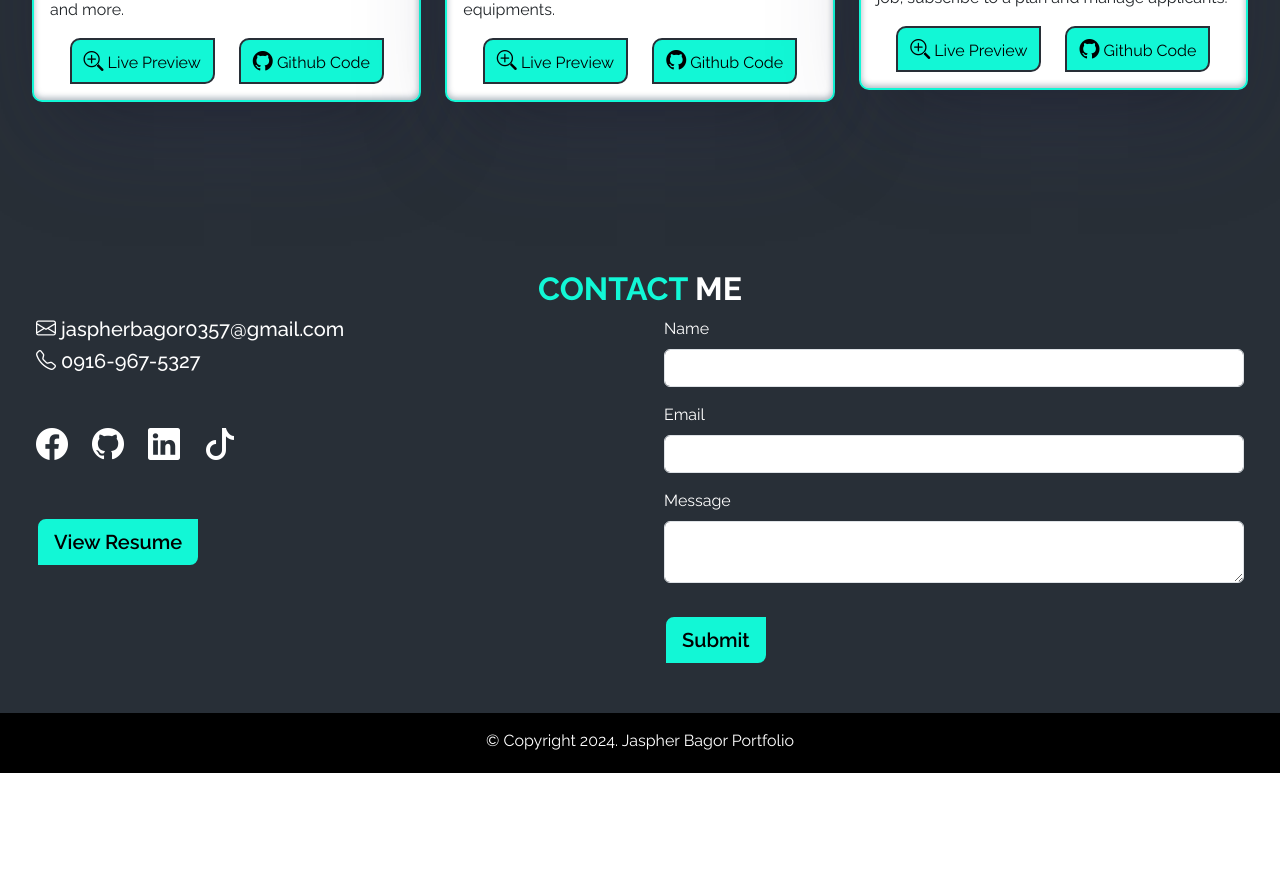
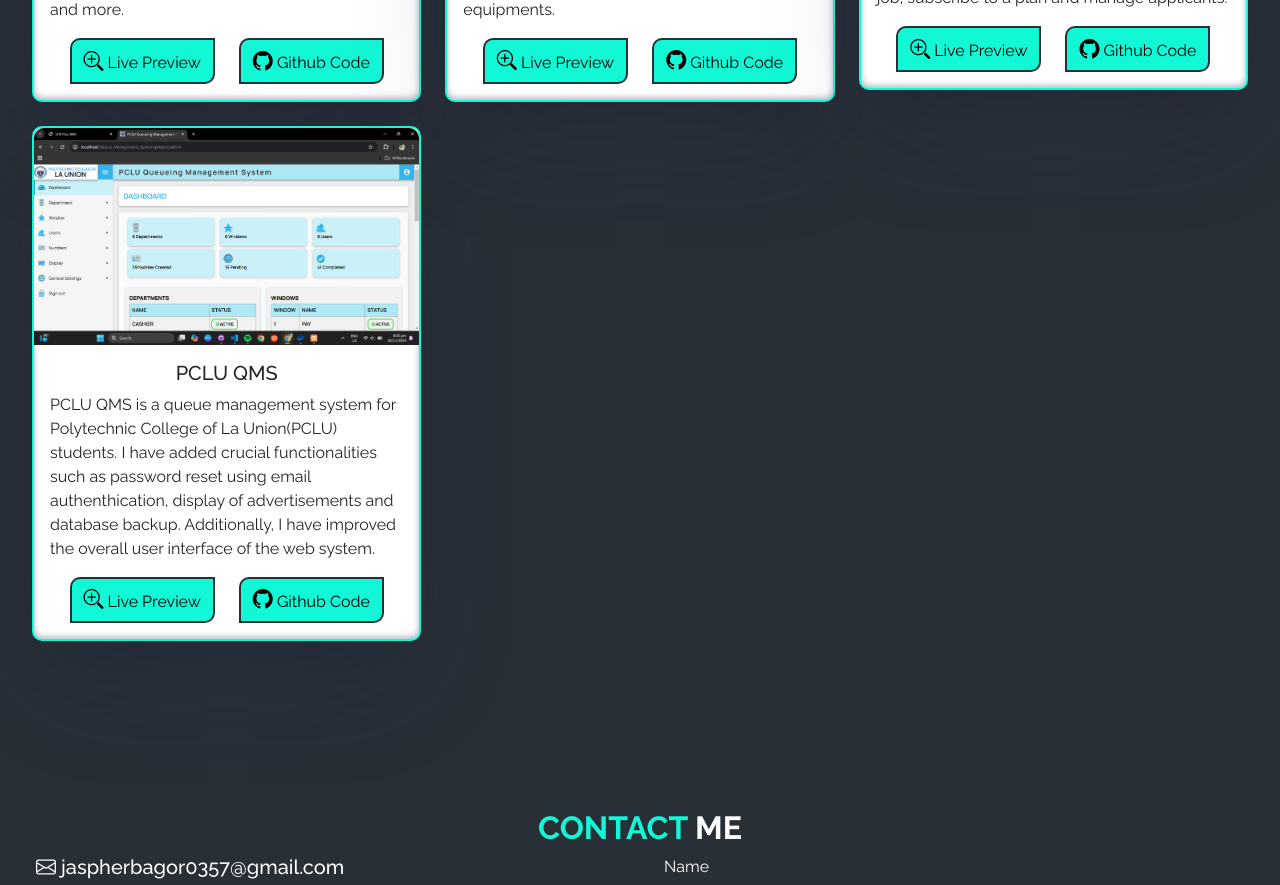
Before and after one commit to jaspherbagor/React-Portfolio, a React (Create React App) app in the folder jaspher-portfolio/: page / in a window 1280 px wide. Shown: the part 3200-4085 px from the top of the page. Before the commit the page ends 3973 px from the top, so only its background shows below. Built offline with nearby package versions, Linux system fonts and the light colour scheme.

Commit message:
added another project for the project section

```diff
--- a/jaspher-portfolio/src/components/pages/home.jsx
+++ b/jaspher-portfolio/src/components/pages/home.jsx
@@ -285,6 +285,30 @@ const Home = () => {
               </div>
             </div>
           </div>
+
+          <div className="col-lg-4 col-md-4 col-sm-6 d-flex align-items-center justify-content-center">
+            <div className="card mb-4">
+              <img
+                src="../images/pclu-qms.png"
+                className="card-img-top img-fluid"
+                alt="..."
+              />
+              <div className="card-body">
+                <h5 className="card-title text-center">PCLU QMS</h5>
+                <p className="card-text">
+                  PCLU QMS is a queue management system for Polytechnic College of La Union(PCLU) students. I have added crucial functionalities such as password reset using email authenthication, display of advertisements and database backup. Additionally, I have improved the overall user interface of the web system.
+                </p>
+                <div className="d-flex align-items-center justify-content-center">
+                  <a href="https://github.com/jaspherbagor/Queue_Management_System" target="_blank" className="btn btn-success live-preview-btn me-4">
+                    <i className="bi bi-zoom-in fs-5"></i> Live Preview
+                  </a>
+                  <a href="https://github.com/jaspherbagor/Queue_Management_System" target="_blank" className="btn btn-secondary github-code-btn">
+                    <i className="bi bi-github fs-5"></i> Github Code
+                  </a>
+                </div>
+              </div>
+            </div>
+          </div>
         </div>
       </section>
       <section className="contact-section container-fluid px-md-4 px-sm-4 px-2 py-5" id="contactMe">
```
Also changed, not shown: jaspher-portfolio/public/images/Screenshot 2024-06-14 133111.png (added), jaspher-portfolio/public/images/pclu-qms.png (added).
